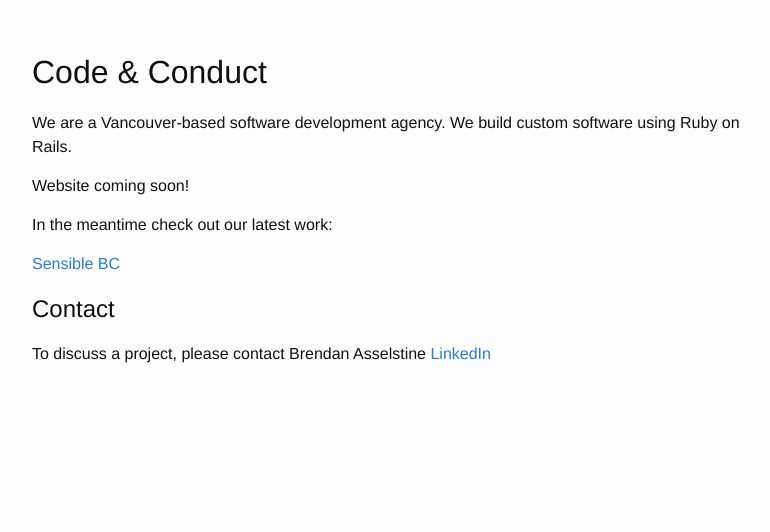
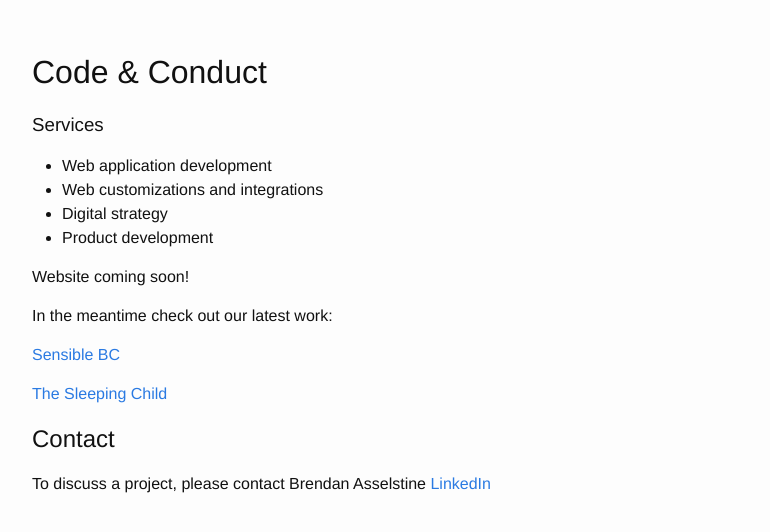
Before and after one commit to codeandconduct/codeandconduct.github.io, a Jekyll site: the page built from index.html, in a window 1280 px wide. Shown: the top 532 px of the page, without its empty margins (238-1008 px from the left). Built offline with Jekyll 4.4.1, drawn with Linux system fonts in a browser that asks for light colours.

Commit message:
Added The Sleeping Child

```diff
--- a/index.html
+++ b/index.html
@@ -7,9 +7,14 @@
 
 <h1>Code &amp; Conduct</h1>
 
-<p>
-  We are a Vancouver-based software development agency.  We build custom software using Ruby on Rails.
-</p>
+<h3>Services</h3>
+
+<ul>
+  <li>Web application development</li>
+  <li>Web customizations and integrations</li>
+  <li>Digital strategy</li>
+  <li>Product development</li>
+</ul>
 
 <p>
   Website coming soon!
@@ -21,6 +26,10 @@
   <a title='Sensible BC Credits' href='/sensiblebc'>Sensible BC</a>
 </p>
 
+<p>
+  <a title='The Sleeping Child Credits' href='/thesleepingchild'>The Sleeping Child</a>
+</p>
+
 <h2>Contact</h2>
 
 To discuss a project, please contact Brendan Asselstine
```
Also changed, not shown: thesleepingchild.md (added, +21 -0 lines).
